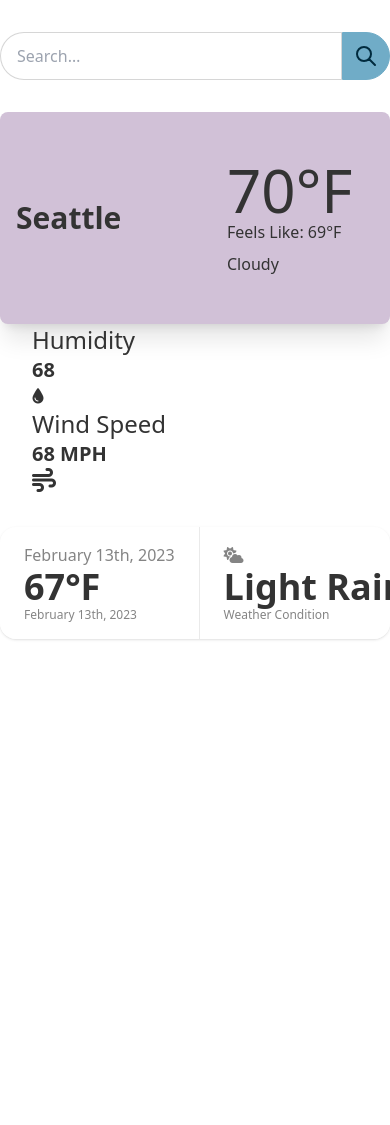
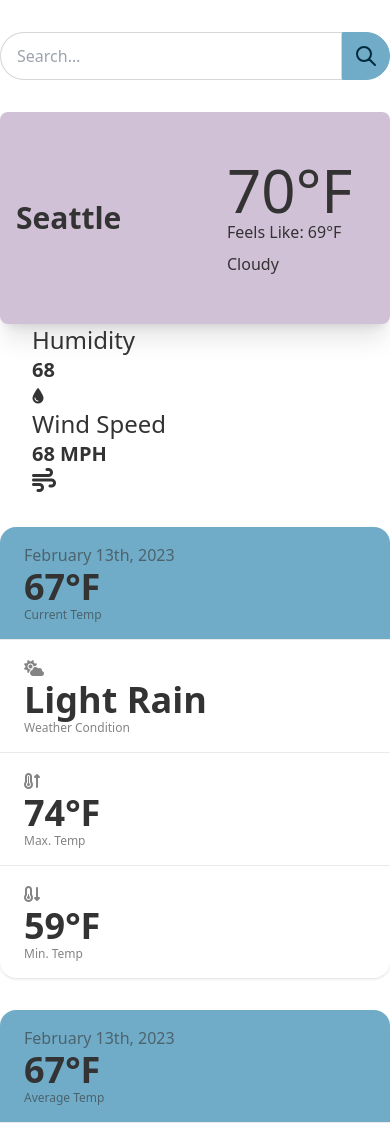
Before and after one commit to alabador/weather-app, a website: page index.html in a window 390 px wide. Shown: the top 1125 px of the page. Before the commit the page ends 844 px from the top, so only its background shows below. Drawn offline with Linux system fonts and the light colour scheme.

Commit message:
Fix titles and subtitles, change colors

```diff
--- a/index.html
+++ b/index.html
@@ -119,11 +119,35 @@
 
             <!-- replace table with something more responsive! -->
             <section class="forecast-container mt-8 w-full">
-				<div class="stats stats-horizontal shadow w-full">
-					<div class="stat">
+				<div class="stats stats-vertical md:stats-horizontal shadow w-full">
+					<div class="stat bg-neutral">
 						<div class="stat-title">February 13th, 2023</div>
 						<div class="stat-value"><span id="day1-temp">67</span>°F</div>
-						<div class="stat-desc">February 13th, 2023</div>
+						<div class="stat-desc">Current Temp</div>
+					</div>
+					<div class="stat">
+						<div class="stat-title"><i class="fa-solid fa-cloud-sun"></i></div>
+						<div class="stat-value"><span id="day1-condition">Light Rain</span></div>
+						<div class="stat-desc">Weather Condition</div>
+					</div>
+					<div class="stat">
+						<div class="stat-title"><i class="fa-solid fa-temperature-arrow-up"></i></div>
+						<div class="stat-value"><span id="day1-max-temp">74</span>°F</div>
+						<div class="stat-desc">Max. Temp</div>
+					</div>
+					<div class="stat">
+						<div class="stat-title"><i class="fa-solid fa-temperature-arrow-down"></i></div>
+						<div class="stat-value"><span id="day1-max-temp">59</span>°F</div>
+						<div class="stat-desc">Min. Temp</div>
+					</div>
+				</div>
+            </section>
+            <section class="forecast-container mt-8 w-full">
+				<div class="stats stats-vertical md:stats-horizontal shadow w-full">
+					<div class="stat bg-neutral">
+						<div class="stat-title">February 13th, 2023</div>
+						<div class="stat-value"><span id="day1-temp">67</span>°F</div>
+						<div class="stat-desc">Average Temp</div>
 					</div>
 					<div class="stat">
 						<div class="stat-title"><i class="fa-solid fa-cloud-sun"></i></div>
```
Also changed, not shown: dist/output.css.
